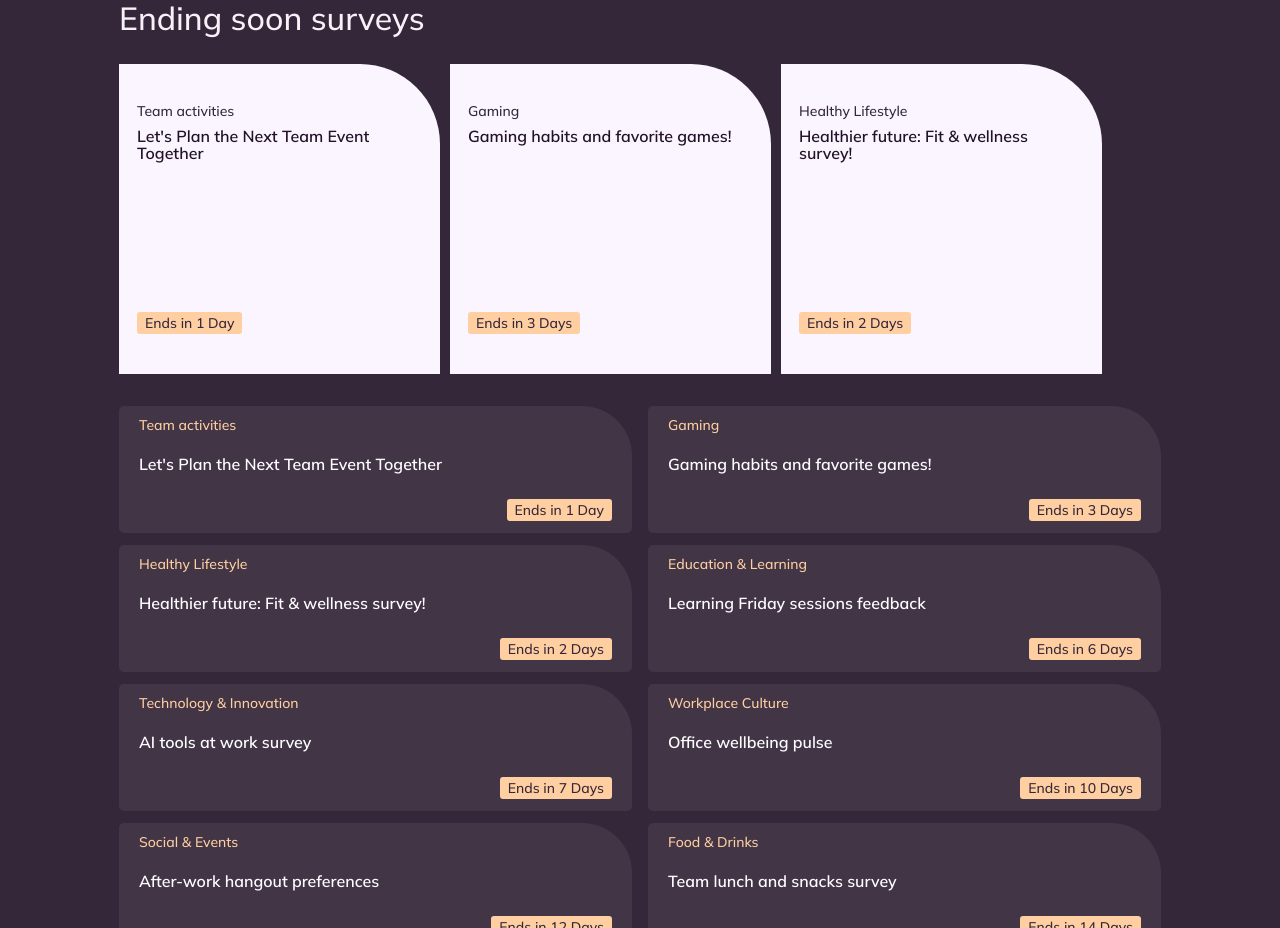
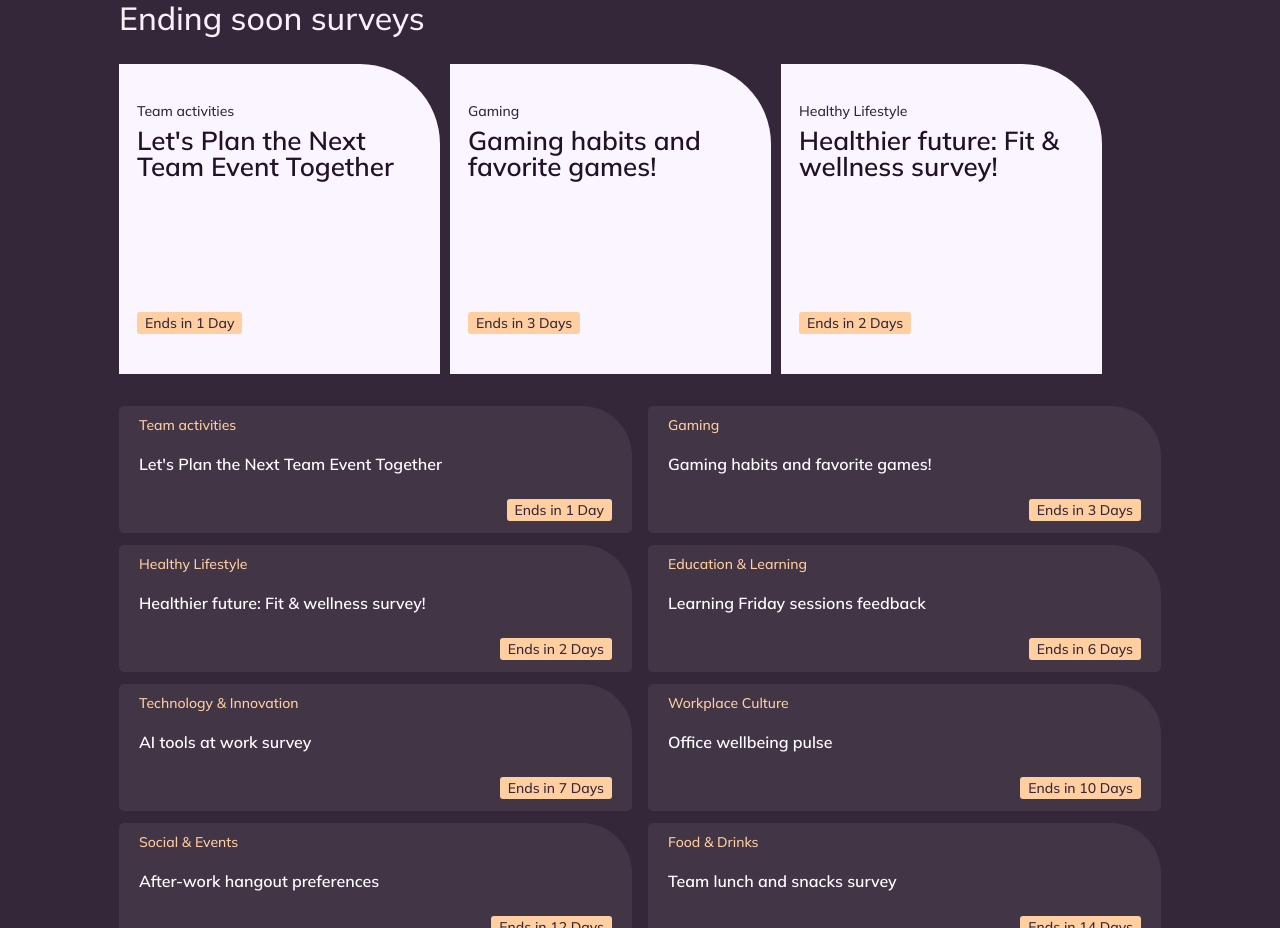
Before and after one commit to FatihYalcin42/PollApp, an Angular app: page / in a window 1280 px wide. Shown: the part 940-1868 px from the top of the page. Built offline with nearby package versions, Linux system fonts and the light colour scheme; a web font is replaced by a local one.

Commit message:
style(home): set white-card titles to Mulish 700 at 26px

```diff
--- a/src/app/pages/home/home-page.scss
+++ b/src/app/pages/home/home-page.scss
@@ -302,8 +302,9 @@
 .highlight-card__title {
   font-family: 'Mulish', var(--font-body);
   font-weight: 700;
-  font-size: 16px;
-  line-height: 1.12;
+  font-size: 26px;
+  line-height: 1;
+  letter-spacing: 0;
   color: #221227;
 }
 
```
